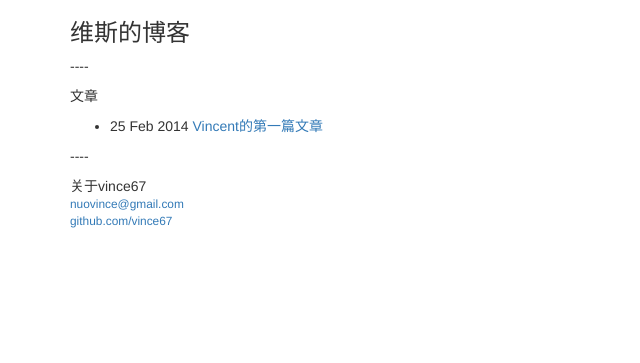
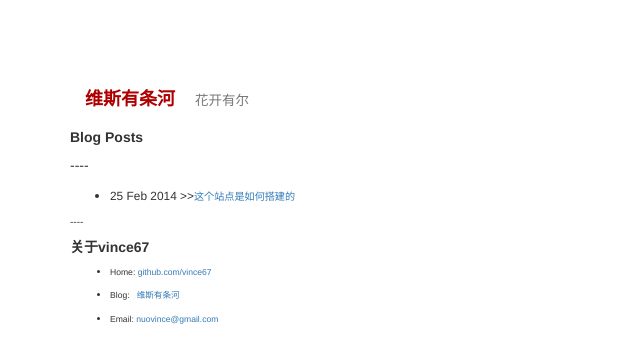
Before and after one commit to vince67/vince67.github.io, a Jekyll site: the page built from index.html, in a window 1280 px wide. Shown: the top 363 px of the page, without its empty margins (0-640 px from the left). Built offline with Jekyll 4.4.1, drawn with Linux system fonts in a browser that asks for light colours; nearby versions of some CDN libraries.

Commit message:
REV: designed default model

```diff
--- a/_layouts/default.html
+++ b/_layouts/default.html
@@ -2,22 +2,28 @@
 <html>
 <head>
     <meta http-equiv="content-type" content="text/html; charset=utf-8" />
-        <title>{{ page.title }}</title>
+        <title>维斯有条河</title>
             <link rel="stylesheet" href="http://cdn.bootcss.com/twitter-bootstrap/3.0.3/css/bootstrap.min.css">
 </head>
 
 <body>
-    <div class="container">
+    <div class="container" color:>
+        <div class="container">
+        	<br><br><br><br>
+	        <h4 align="left" style="color:#AE0000"><strong> 维斯有条河</strong>&nbsp;&nbsp;&nbsp;&nbsp;<small>花开有尔</small></h4>
+        </div>
         <div class="row-fluid">
             <div class="span4">
                 {{ content }}
             </div>
             <p>----</p>
             <div class="span4">
-                <p>关于vince67<br>
-                    <small><a href="nuovince@gmail.com">nuovince@gmail.com</a></small><br>
-                    <small><a href="http://github.com/hueidou/">github.com/vince67</a></small>
-                </p>
+                <h5><strong>关于vince67</strong></h5>
+                <ul>
+                    <li><small><p>Home:&nbsp;<a href="http://github.com/vince67/">github.com/vince67</a></p></small></li>
+                    <li><small><p>Blog:&nbsp;<a href="http://vince67.github.io/jekyll_vincent/">&nbsp;&nbsp;维斯有条河</a></p></small></li>
+                    <li><small><p>Email:&nbsp;<a href="nuovince@gmail.com">nuovince@gmail.com</a></p></small></li>
+                </ul>
             </div>
         </div>
     </div>
--- a/_posts/2014-02-25-hello-vincent.html
+++ b/_posts/2014-02-25-hello-vincent.html
@@ -1,8 +1,8 @@
 ---
     layout: default
-    title: Vincent的第一篇文章
+    title: 这个站点是如何搭建的
 ---
 
 <h3>{{ page.title }}</h3>
-  <p>Vincent的第一篇文章</p>
+  <p>这个站点是如何搭建的</p>
     <p>{{ page.date | date_to_string }}</p>
--- a/index.html
+++ b/index.html
@@ -1,13 +1,12 @@
 ---
     layout: default
-    title: 维斯的博客
+    title: Blog Posts
 ---
 
-<h3>{{ page.title }}</h3>
+<h5><strong>{{ page.title }}</strong></h5>
     <p>----</p>
-    <p>文章</p>
         <ul>
             {% for post in site.posts %}
-                <li>{{ post.date | date_to_string }} <a href="{{ site.baseurl }}{{ post.url }}">{{ post.title }}</a></li>
+                <li><small>{{ post.date | date_to_string }} >><small><a href="{{ site.baseurl }}{{ post.url }}">{{ post.title }}</a></li>
             {% endfor %}
         </ul>
```
